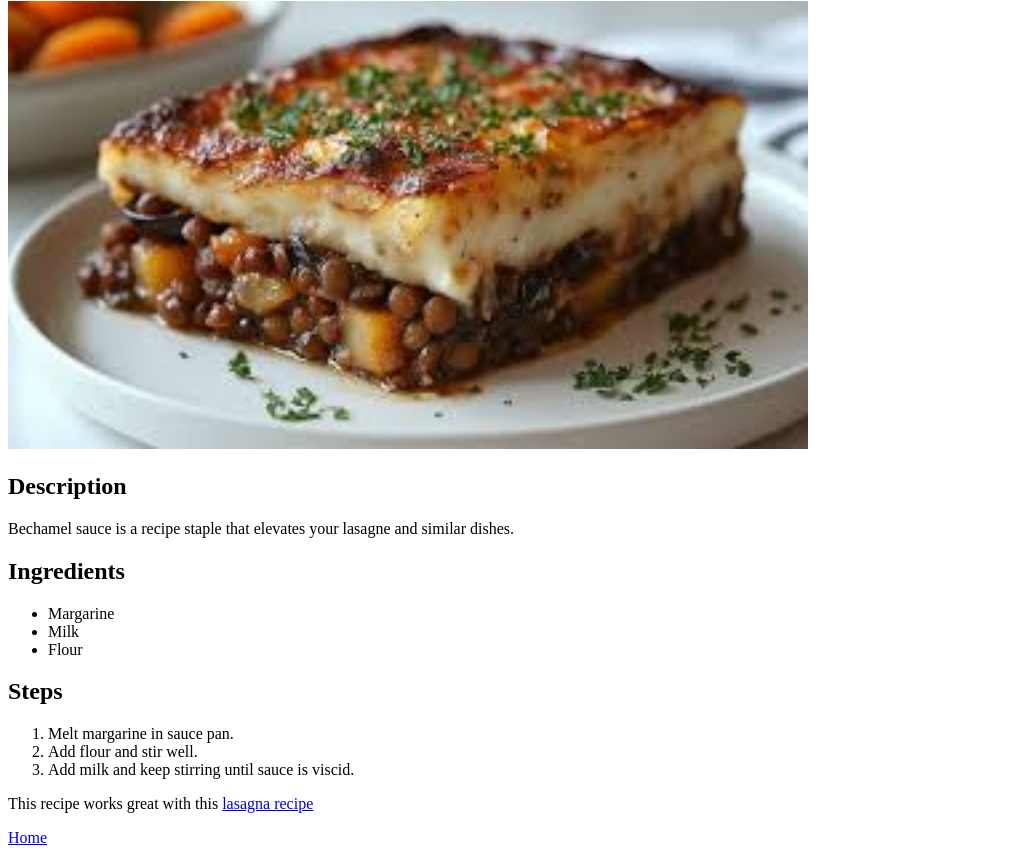
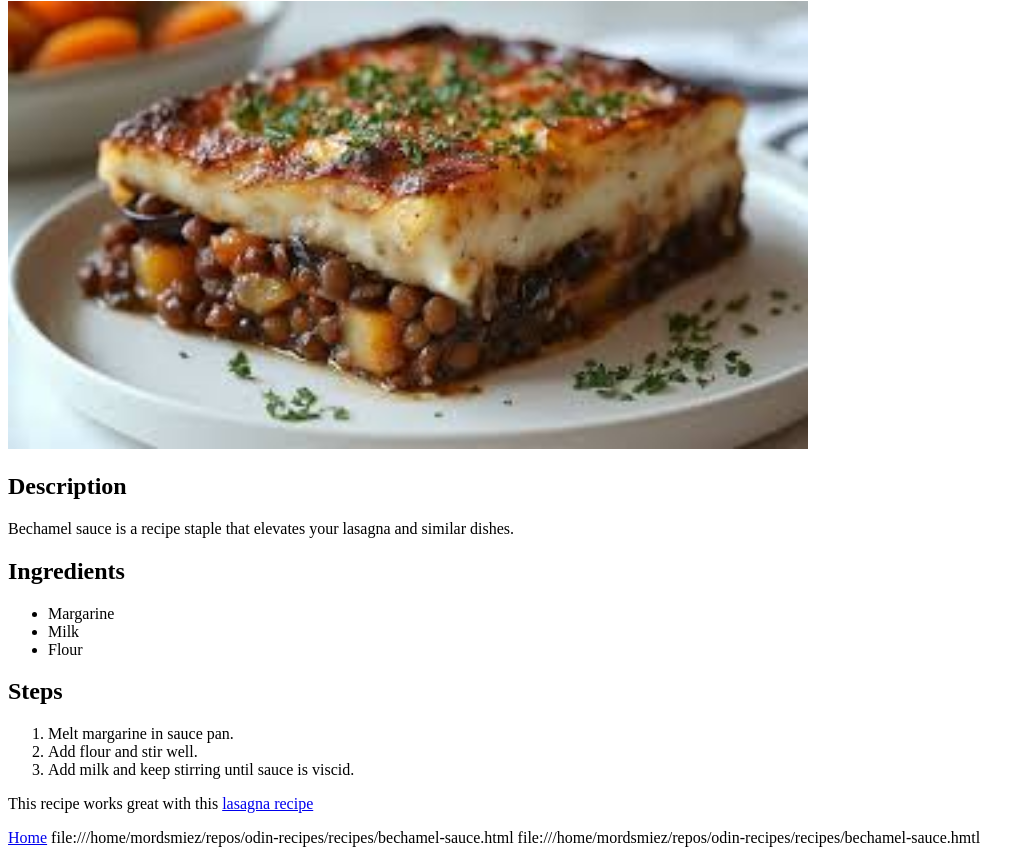
Before and after one commit to mordsmiez/odin-recipes, a plain HTML site: page recipes/bechamel-sauce.html in a window 1280 px wide. Shown: the part 79-934 px from the top of the page, without its empty margins (0-1035 px from the left). Drawn offline with Linux system fonts and the light colour scheme.

Commit message:
Fix typo in bechamel sauce
Fixed a typo in the recipe description

```diff
--- a/recipes/bechamel-sauce.html
+++ b/recipes/bechamel-sauce.html
@@ -9,7 +9,7 @@
    <h1>Bechamel Sauce</h1>
     <img src="../images/bechamel-sauce.jpeg" alt="Picture of moussaka topped with bechamel sauce" width="800">
     <h2>Description</h2>
-    <p>Bechamel sauce is a recipe staple that elevates your lasagne and similar dishes.</p>
+    <p>Bechamel sauce is a recipe staple that elevates your lasagna and similar dishes.</p>
     <h2>Ingredients</h2>
     <ul>
         <li>Margarine</li>
@@ -26,3 +26,6 @@
     <a href="../index.html">Home</a>
 </body>
 </html>
+
+file:///home/mordsmiez/repos/odin-recipes/recipes/bechamel-sauce.html
+file:///home/mordsmiez/repos/odin-recipes/recipes/bechamel-sauce.hmtl
```
